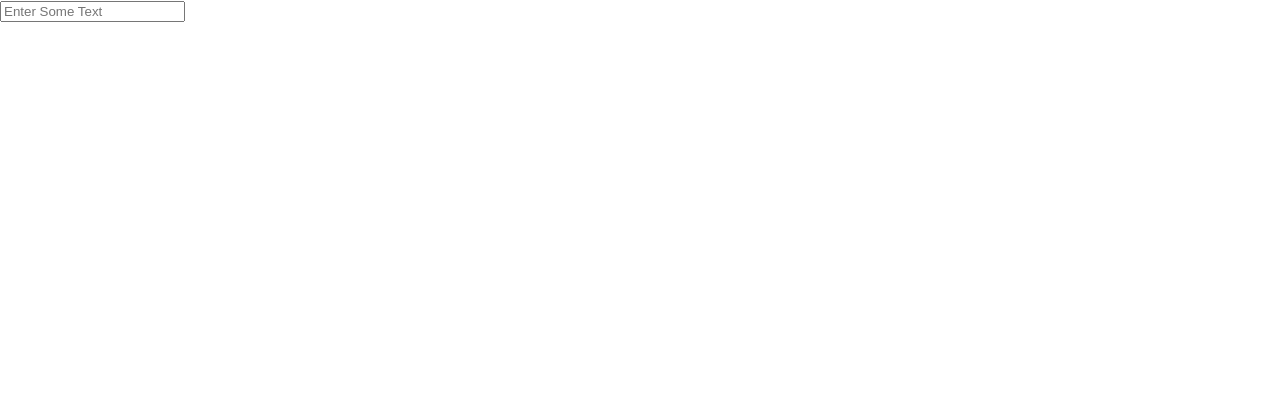
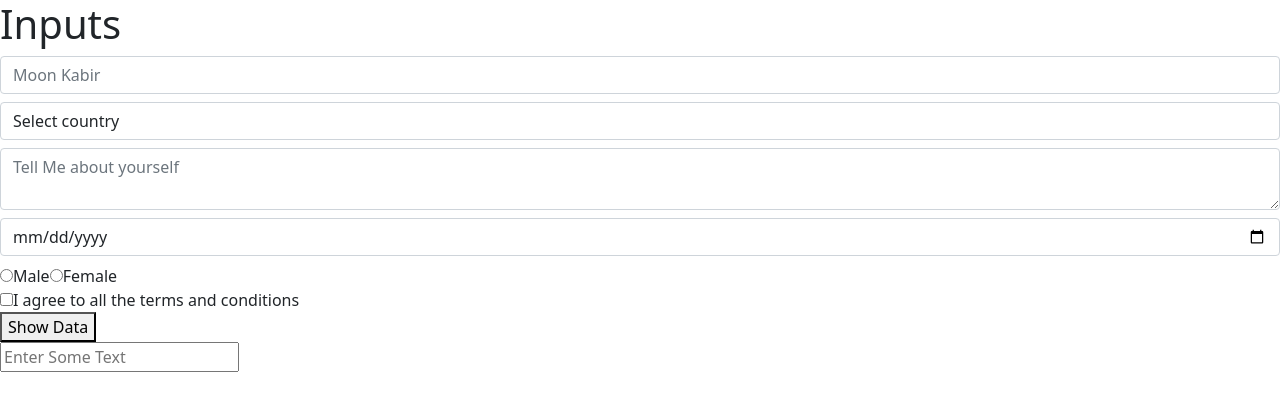
Before and after one commit to moonkabir/basic-react-stacklearner, a React (Create React App) app: page / in a window 1280 px wide. Shown: the top 410 px of the page. Built offline with nearby package versions, Linux system fonts and the light colour scheme.

Commit message:
50 and 51 form field hander and data show in console

```diff
--- a/package.json
+++ b/package.json
@@ -6,6 +6,7 @@
     "@testing-library/jest-dom": "^5.11.4",
     "@testing-library/react": "^11.1.0",
     "@testing-library/user-event": "^12.1.10",
+    "bootstrap": "^5.0.1",
     "react": "^17.0.2",
     "react-dom": "^17.0.2",
     "react-scripts": "4.0.3",
--- a/src/components/app.jsx
+++ b/src/components/app.jsx
@@ -1,5 +1,5 @@
 import React, {Component}from 'react';
-
+import Inputs from './inputs'
 class App extends Component {
     state = {
         name: ''
@@ -21,6 +21,7 @@ class App extends Component {
     render() {
         return (
             <div>
+                <Inputs />
                 <input
                     type="text"
                     placeholder="Enter Some Text"
--- /dev/null
+++ b/src/components/inputs/index.jsx
@@ -0,0 +1,77 @@
+import React from 'react';
+class Inputs extends React.Component{
+    state = {
+        name:"",
+        country:"",
+        bio:"",
+        birthday:"",
+        gender:"",
+        agree: false
+    }
+    handleChange = event => {
+        this.setState({
+            [event.target.name]: event.target.value
+        });
+    };
+    handleCheck = event => {
+        this.setState({
+            agree: event.target.checked
+        })
+    }
+    render(){
+        const { name, country, bio, birthday, agree} = this.state;
+        return(
+            <div>
+                <h1>Inputs</h1>
+                <input
+                    className="form-control my-2"
+                    type="text"
+                    name="name"
+                    placeholder="Moon Kabir"
+                    value={name}
+                    onChange={this.handleChange}
+                />
+                <select
+                    className="form-control my-2"
+                    name="country"
+                    value={country}
+                    onChange={this.handleChange}
+                >
+                    <option>Select country</option>
+                    <option value="Bangladesh">Bangladesh</option>
+                    <option value="Pakistan">Pakistan</option>
+                    <option value="Srilanka">Srilanka</option>
+                    <option value="Australia">Australia</option>
+                    <option value="England">England</option>
+                </select>
+                <textarea
+                    className="form-control my-2"
+                    name="bio"
+                    value={bio}
+                    onChange={this.handleChange}
+                    placeholder="Tell Me about yourself"
+                ></textarea>
+                <input
+                    type="date"
+                    className="form-control my-2"
+                    name="birthday"
+                    value={birthday}
+                    onChange={this.handleChange}
+                />
+                <div>
+                    <input type="radio" name="gender" value="Male" onChange={this.handleChange}/>Male
+                    <input type="radio" name="gender" value="Female" onChange={this.handleChange}/>Female
+                </div>
+                <div>
+                    <input type="checkbox" name="agree" checked={agree} onChange={this.handleCheck}/>
+                    I agree to all the terms and conditions
+                </div>
+                <button onClick={ ()=> console.log(this.state)}>
+                    Show Data
+                </button>
+            </div>
+        );
+    }
+}
+
+export default Inputs;
--- a/src/index.js
+++ b/src/index.js
@@ -3,6 +3,8 @@ import ReactDOM from 'react-dom';
 import './index.css';
 import App from './components/app';
 import reportWebVitals from './reportWebVitals';
+import 'bootstrap/dist/css/bootstrap.css';
+
 
 ReactDOM.render(
   <React.StrictMode>
```
Also changed, not shown: 1 other file (tests, documents, lock files or other folders).
